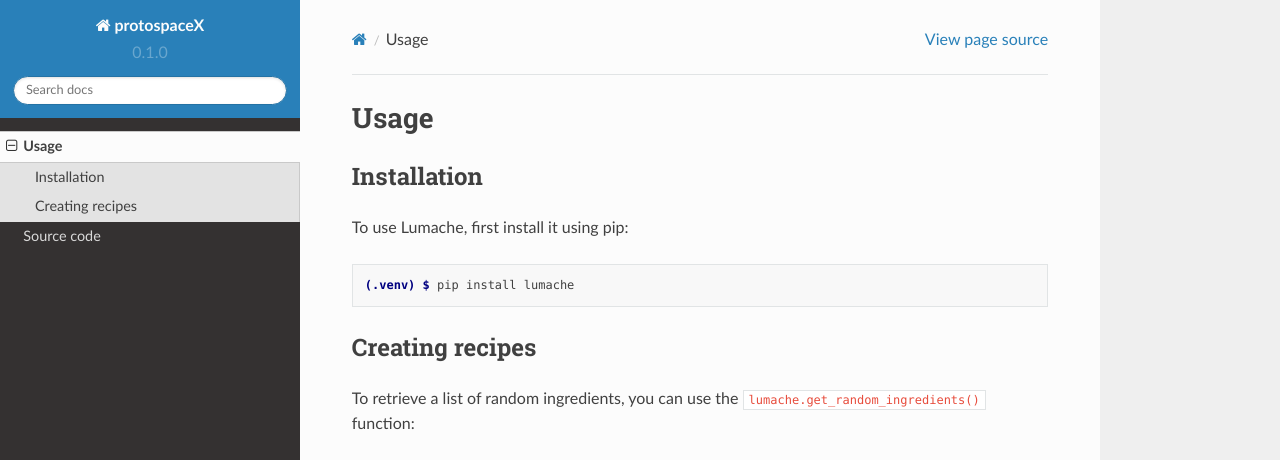
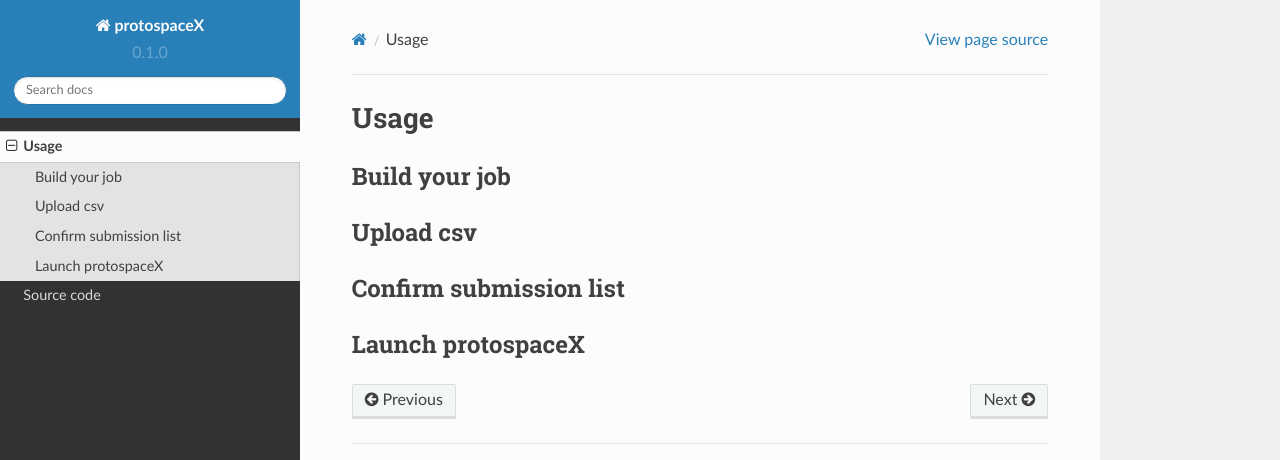
Before and after one commit to duopeng/protoSpaceJAM-readthedocs, a Sphinx documentation site: the page built from docs/source/usage.rst, in a window 1280 px wide and 1095 px high. Shown: the top 460 px of the window. Built offline with Sphinx 7.4.7 and the Read the Docs theme 2.0.0, drawn with Linux system fonts in a browser that asks for light colours; some of the changed text lies outside the part shown; grey boxes are pictures that could not be loaded.

Commit message:
Update usage.rst

```diff
--- a/docs/source/usage.rst
+++ b/docs/source/usage.rst
@@ -3,31 +3,14 @@
 
 .. _installation:
 
-Installation
-------------
+Build your job
+--------------
 
-To use Lumache, first install it using pip:
+Upload csv
+----------
 
-.. code-block:: console
+Confirm submission list
+-----------------------
 
-   (.venv) $ pip install lumache
-
-Creating recipes
-----------------
-
-To retrieve a list of random ingredients,
-you can use the ``lumache.get_random_ingredients()`` function:
-
-.. autofunction:: lumache.get_random_ingredients
-
-The ``kind`` parameter should be either ``"meat"``, ``"fish"``,
-or ``"veggies"``. Otherwise, :py:func:`lumache.get_random_ingredients`
-will raise an exception.
-
-.. autoexception:: lumache.InvalidKindError
-
-For example:
-
->>> import lumache
->>> lumache.get_random_ingredients()
-['shells', 'gorgonzola', 'parsley']
+Launch protospaceX
+------------------
```
